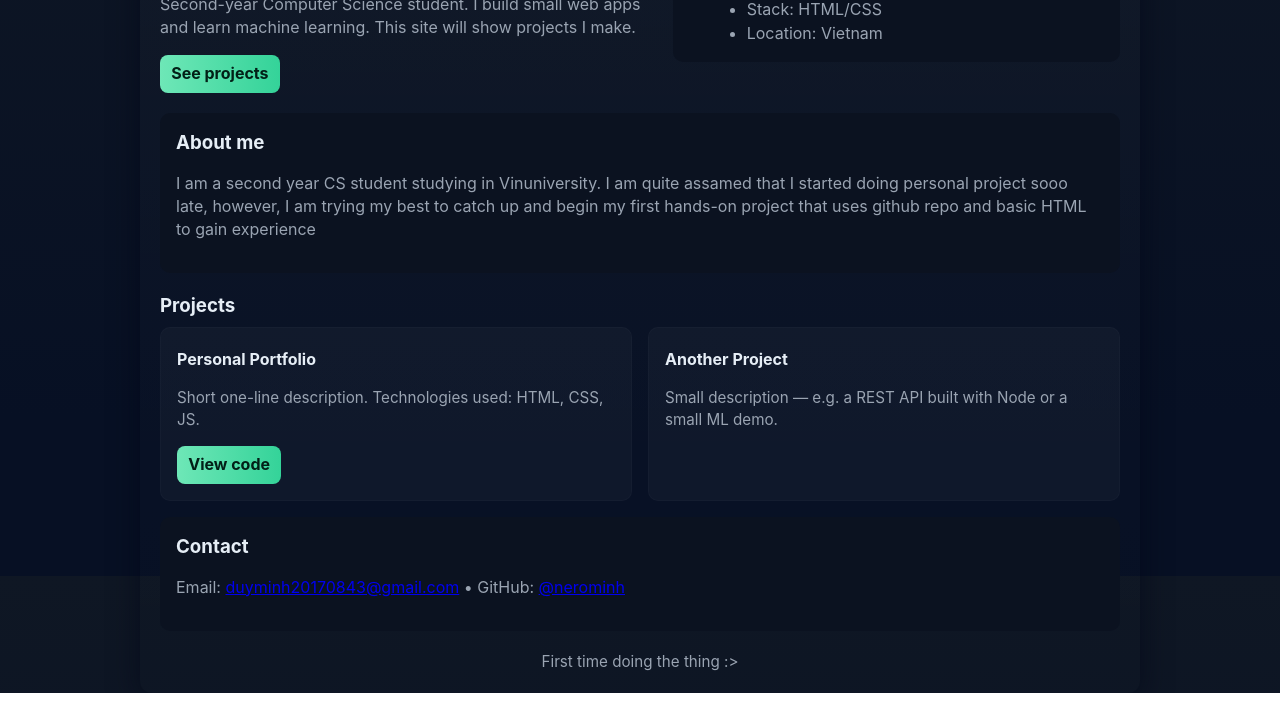
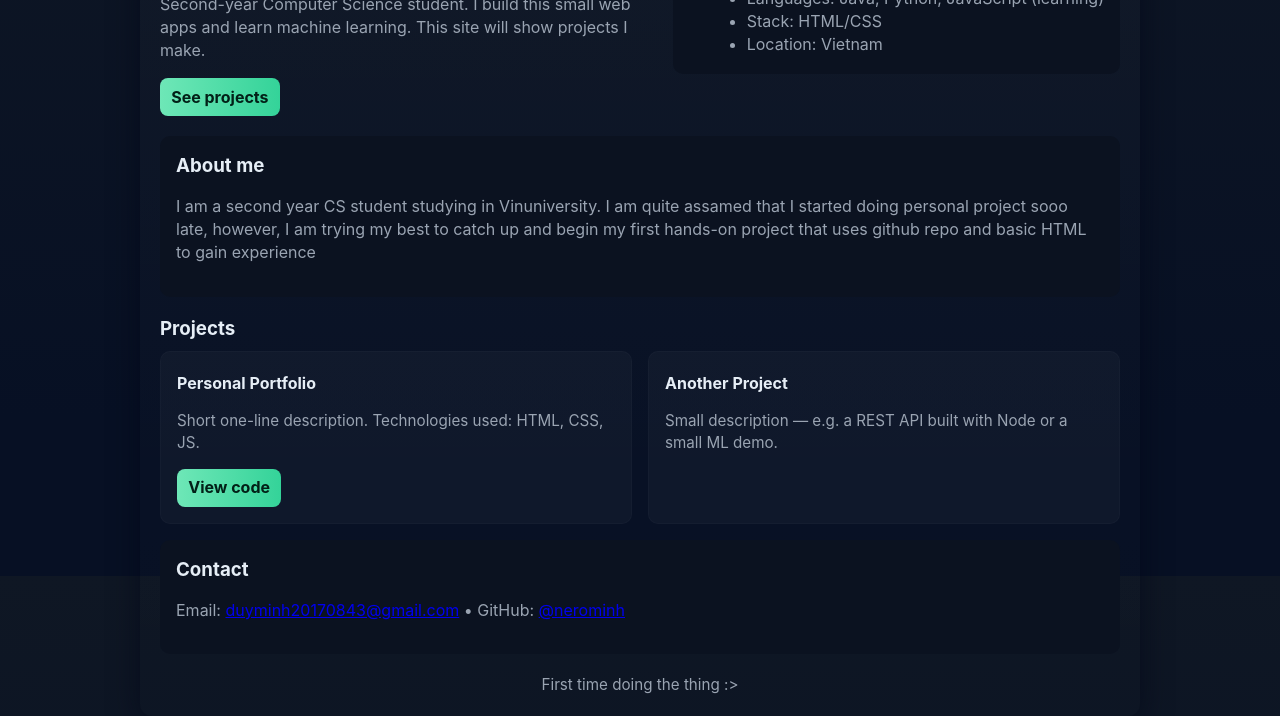
Before and after one commit to nerominh/portfolio, a plain HTML site: page index.html in a window 1280 px wide. Shown: the part 224-940 px from the top of the page. Before the commit the page ends 917 px from the top, so only its background shows below. Drawn offline with Linux system fonts and the light colour scheme.

Commit message:
This is my second commit

```diff
--- a/index.html
+++ b/index.html
@@ -126,7 +126,7 @@
       <section id="home" class="hero">
         <div>
           <h1 class="title">Hi — I'm Nero Minh, my real name is Nguyen Duy Minh</h1>
-          <p class="subtitle">Second-year Computer Science student. I build small web apps and learn machine learning. This site will show projects I make.</p>
+          <p class="subtitle">Second-year Computer Science student. I build this small web apps and learn machine learning. This site will show projects I make.</p>
           <div style="margin-top:.9rem">
             <a class="btn" href="#projects">See projects</a>
           </div>
```
